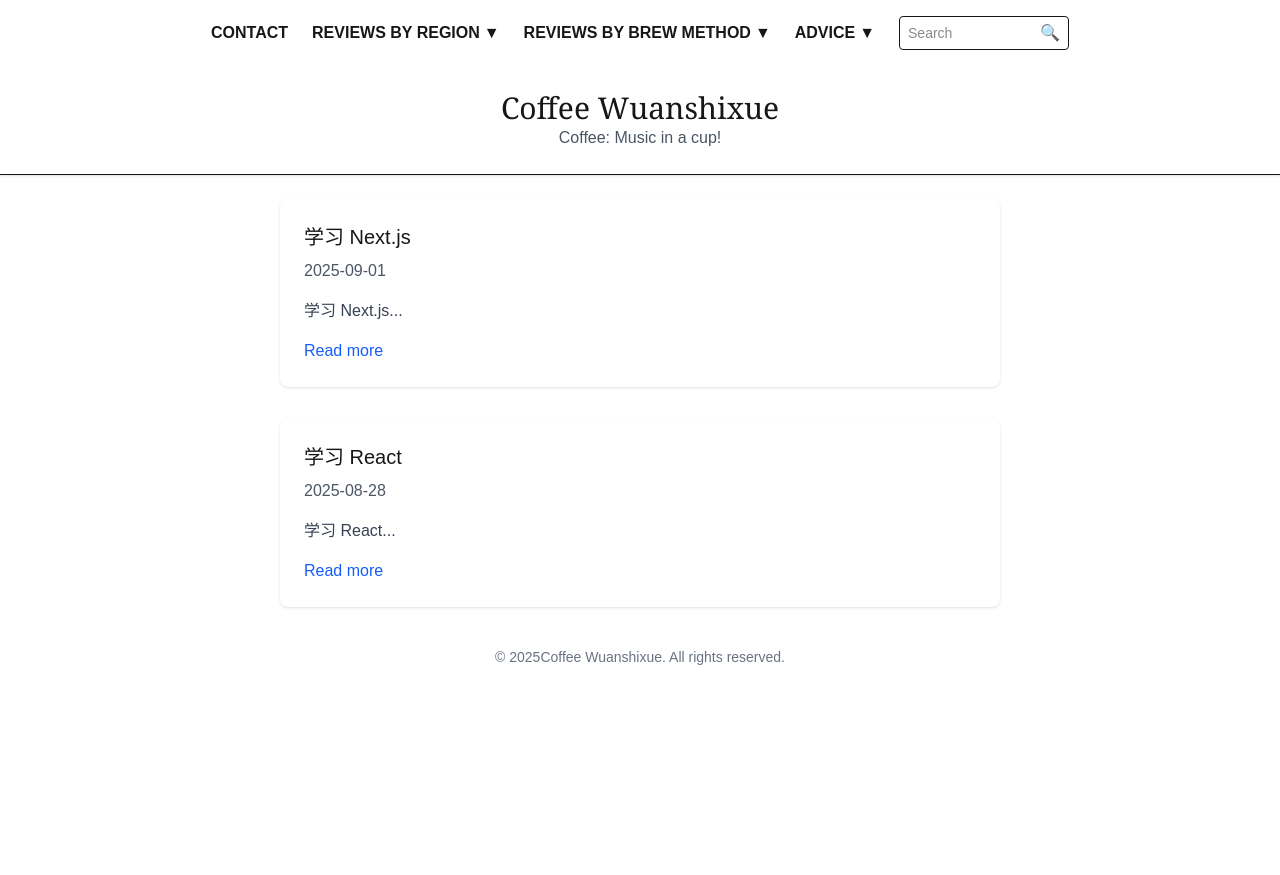
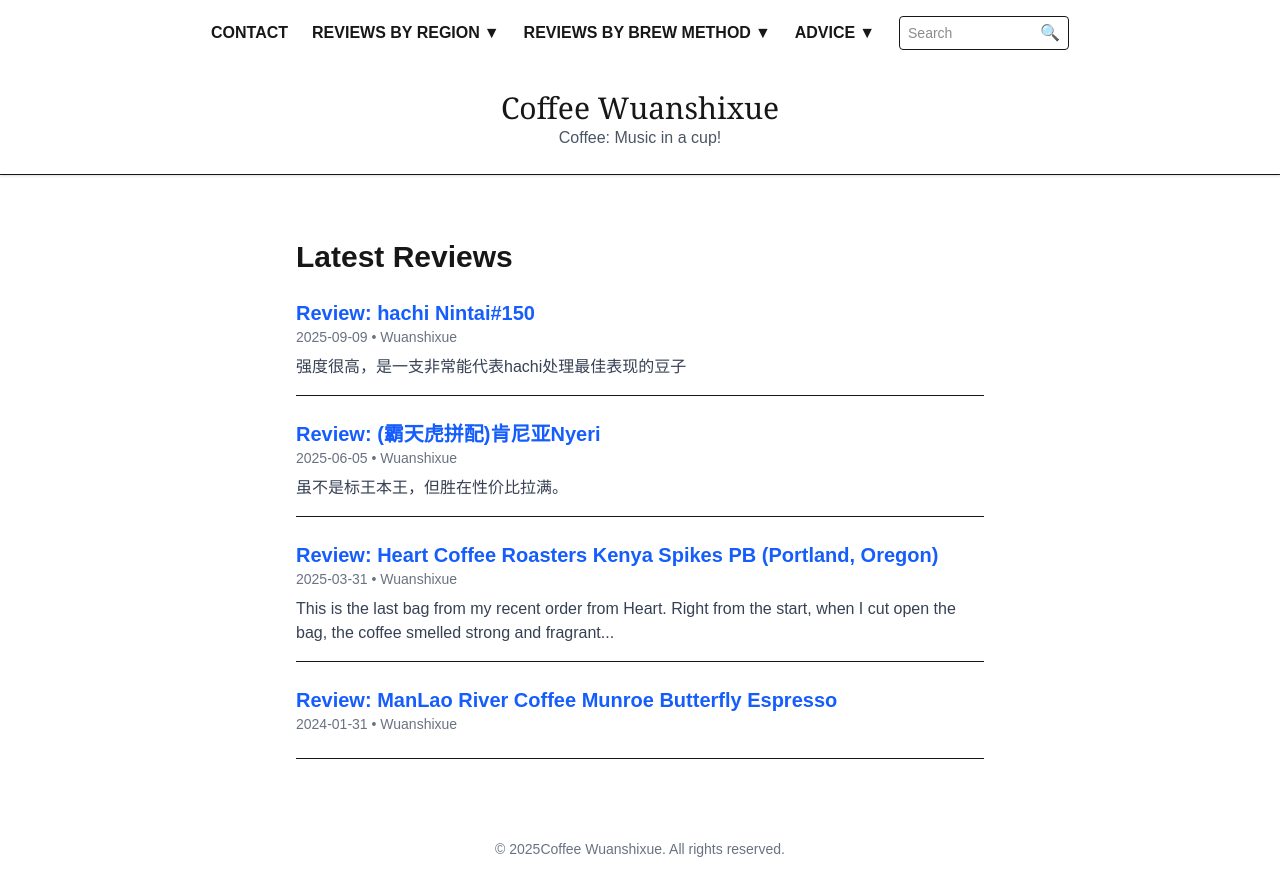
Before and after one commit to wuanshixue/my-app, a Next.js app: page / in a window 1280 px wide. Before the commit the page ends 800 px from the top, so only its background shows below. Built offline with nearby package versions, Linux system fonts and the light colour scheme.

Commit message:
完善首页1

```diff
--- a/posts/nextjs.md
+++ /dev/null
@@ -1,6 +0,0 @@
----
-title: "学习 Next.js"
-date: "2025-09-01"
----
-
-这是第一篇文章，介绍 Next.js。
--- a/posts/react.md
+++ /dev/null
@@ -1,6 +0,0 @@
----
-title: "学习 React"
-date: "2025-08-28"
----
-
-这是第二篇文章，介绍 React。
--- a/src/app/about/page.js
+++ /dev/null
@@ -1,10 +0,0 @@
-
-
-export default function AboutPage() {
-    return (
-        <main className="p-6">
-            <h1 className="text-2xl font-bold">关于我</h1>
-            <p>我是一个正在学习 Next.js 的开发者。</p>
-        </main>
-    )
-}
--- a/src/app/blog/[slug]/page.js
+++ /dev/null
@@ -1,16 +0,0 @@
-import { getPostData } from "@/lib/posts";
-
-export default async function BlogPost({ params }) {
-    const post = await getPostData(params.slug);
-
-    return (
-        <main className="p-6">
-            <h1 className="text-2xl font-bold mb-2">{post.title}</h1>
-            <p className="text-gray-500 mb-4">{post.date}</p>
-            <article
-                className="prose"
-                dangerouslySetInnerHTML={{ __html: post.contentHtml }}
-            />
-        </main>
-    );
-}
--- a/src/app/blog/page.js
+++ /dev/null
@@ -1,25 +0,0 @@
-import Link from "next/link";
-import { getAllPosts } from "@/lib/posts";
-
-export default function BlogPage() {
-    const posts = getAllPosts();
-
-    return (
-        <main className="p-6">
-            <h1 className="text-2xl font-bold">文章</h1>
-            <ul>
-                {posts.map((post) => (
-                    <li key={post.slug} className="mb-2">
-                        <Link
-                            href={`/blog/${post.slug}`}
-                            className="text-blue-600 underline"
-                        >
-                            {post.title}
-                        </Link>
-                        <p className="text-blue-500">{post.date}</p>
-                    </li>
-                ))}
-            </ul>
-        </main>
-    );
-}
--- a/src/app/page.js
+++ b/src/app/page.js
@@ -1,31 +1,30 @@
-import Link from "next/link"
-import {getAllPosts} from "@/lib/posts";
+import Link from "next/link";
+import { getAllPosts } from "@/lib/posts";
 
 export default function HomePage() {
     const posts = getAllPosts();
 
-  return(
-      <section className="space-y-8">
-          {posts.map((post)=>(
-              <article key={post.slug} className="p-6 bg-white rounded-lg shadow">
-                  <h2 className="text-xl font-blod">
-                      <Link href={`/blog/${post.slug}`} className="hover:underline">
-                          {post.title}
-                      </Link>
-                  </h2>
-                  <p className="text-gray-600 mt-2">{post.date}</p>
-                  <p className="mt-4 text-gray-700">
-                      {post.excerpt || post.title}...
-                  </p>
-                  <Link
-                      href={`/blog/${post.slug}`}
-                      className="inline-block mt-4 text-blue-600 hover:underline"
-                      >
-                      Read more
-                  </Link>
-              </article>
-              ))}
-      </section>
-
-  )
+    return (
+        <main className="max-w-3xl mx-auto px-4 py-10">
+            <h1 className="text-3xl font-bold mb-6">Latest Reviews</h1>
+            <ul className="space-y-6">
+                {posts.map((post) => (
+                    <li key={post.slug} className="border-b pb-4">
+                        <Link
+                            href={`/reviews/${post.region}/${post.slug}`}
+                            className="text-xl font-semibold text-blue-600 hover:underline"
+                        >
+                            {post.frontmatter.title}
+                        </Link>
+                        <p className="text-gray-500 text-sm">
+                            {post.frontmatter.date} • {post.frontmatter.author}
+                        </p>
+                        <p className="mt-2 text-gray-700">
+                            {post.frontmatter.excerpt}
+                        </p>
+                    </li>
+                ))}
+            </ul>
+        </main>
+    );
 }
--- a/src/app/reviews/[region]/page.js
+++ b/src/app/reviews/[region]/page.js
@@ -1,32 +1,40 @@
+import Link from "next/link";
+import Image from "next/image";
 import { getPosts } from "@/lib/mdx";
-import Link from "next/link";
 
 export default async function RegionPage({ params }) {
-    const { region } = await params; // ✅ await 访问
-    const posts = getPosts(region); // 如果异步：await getPosts(region)
+    const { region } = await params;
+    const posts = getPosts(region);
 
     if (!posts.length) {
-        return <p className="p-6">No posts found for {region}</p>;
+        return <p className="text-center py-10">No posts found for {region}</p>;
     }
 
     return (
-        <div className="max-w-3xl mx-auto p-6">
-            <h1 className="text-3xl font-bold capitalize mb-6">
-                Reviews in {region}
-            </h1>
-            <ul className="space-y-4">
+        <main className="max-w-3xl mx-auto px-4 py-10">
+            <h1 className="text-3xl font-bold mb-6 capitalize">{region} Reviews</h1>
+            <ul className="space-y-6">
                 {posts.map((post) => (
-                    <li key={post.slug}>
+                    <li key={post.slug} className="border-b pb-6">
+                        {post.frontmatter.image && (
+                            <Image
+                                src={post.frontmatter.image}
+                                alt={post.frontmatter.title}
+                                width={800}
+                                height={400}
+                                className="rounded mb-4"
+                            />
+                        )}
                         <Link
                             href={`/reviews/${region}/${post.slug}`}
-                            className="text-blue-600 hover:underline"
+                            className="text-blue-600 hover:underline text-xl font-semibold"
                         >
-                            {post.meta.title || post.slug}
+                            {post.frontmatter.title || post.slug}
                         </Link>
-                        <p className="text-gray-500">{post.meta.date}</p>
+                        <p className="text-gray-500 text-sm">{post.frontmatter.date}</p>
                     </li>
                 ))}
             </ul>
-        </div>
+        </main>
     );
 }
--- a/src/content/africa/CHGCOFFEE-Kenya-Nyeri.mdx
+++ b/src/content/africa/CHGCOFFEE-Kenya-Nyeri.mdx
@@ -4,26 +4,22 @@ date: "2025-06-05"
 author: "Wuanshixue"
 region: "Kenya Nyeri"
 excerpt: "虽不是标王本王，但胜在性价比拉满。"
-images:
-  - "/images/Kenya-Nyeri-1.jpg"
-  - "/images/Kenya-Nyeri-2.jpg"
-  - "/images/Kenya-Nyeri-3.jpg"
----
-![Kenya Nyeri](/images/Kenya-Nyeri-1.jpg)
-![Kenya Nyeri 2](/images/Kenya-Nyeri-2.jpg)
-![Kenya Nyeri 3](/images/Kenya-Nyeri-3.jpg)
-
-
----
+image: "/images/Kenya-Nyeri-2.jpg"
 
 ---
 
 🏵️ **【霸天虎拼配】肯尼亚**
+
 ♻️ 2025 全新产季 水洗处理
+
 🎖️ **【CHG中国独家批次】产地甄选**
+
 🔥 去年热卖近千包，好评如潮～
+
 💰 克价 5 毛不到，200 克大大包！买到即赚到！
+
 🐯 内含云南「标王」豆种：Batian（巴天/霸天）
+
 我们始终怀念那些洋溢着花香，莓果调性清晰，酸甜十分饱满的肯尼亚水洗咖啡，而这支咖啡就是❣️
 
 **产区信息**
--- a/src/content/latin-america/colombia.mdx
+++ b/src/content/latin-america/colombia.mdx
@@ -4,14 +4,10 @@ date: "2025-09-09"
 author: "Wuanshixue"
 region: "巴拿马"
 excerpt: "强度很高，是一支非常能代表hachi处理最佳表现的豆子"
-images:
-  - "/images/hachi-Nintai-1.jpg"
-  - "/images/hachi-Nintai-2.jpg"
+image: "/images/hachi-Nintai-1.jpg"
+
 ---
 
-![Hachi Nintai 1](/images/hachi-Nintai-1.jpg)
-
-![Hachi Nintai 2](/images/hachi-Nintai-2.jpg)
 
 
 处理过程：Hachi共生过程的这种特殊应用涉及水洗瑰夏的发酵，使用源自自然瑰夏发酵的mosto发酵液，通过将物理樱桃与味道的代谢驱动因素分离，这使水洗后的瑰夏能够吸收其芳香复杂性和微生物特征，而不会经历典型的自然压力和可变形。水洗瑰夏在脱皮后被放在发酵液中，控制发酵大约12-24小时，保持了干净度的同时继承了天然瑰夏的花香和果味细微差别。
--- a/src/lib/mdx.js
+++ b/src/lib/mdx.js
@@ -6,17 +6,15 @@ const contentDir = path.join(process.cwd(), "src/content");
 
 export function getPosts(region) {
     const dir = path.join(contentDir, region);
-    if (!fs.existsSync(dir)) return [];
-
     const files = fs.readdirSync(dir);
 
     return files.map((file) => {
         const filePath = path.join(dir, file);
         const source = fs.readFileSync(filePath, "utf8");
-        const { data } = matter(source);
+        const { data:frontmatter } = matter(source);
         return {
             slug: file.replace(/\.mdx?$/, ""),
-            meta: data,
+            frontmatter,
         };
     });
 }
--- a/src/lib/posts.js
+++ b/src/lib/posts.js
@@ -1,54 +1,51 @@
 import fs from "fs";
 import path from "path";
 import matter from "gray-matter";
-import { remark } from "remark";
-import html from "remark-html";
 
-const postsDirectory = path.join(process.cwd(), "posts");
+const contentDir = path.join(process.cwd(), "src", "content");
 
-export function getAllPosts() {
-    const fileNames = fs.readdirSync(postsDirectory);
+/**
+ * 获取某个地区的所有文章
+ */
+export function getPostsByRegion(region) {
+    const regionDir = path.join(contentDir, region);
 
-    const posts = fileNames
-        .filter((fileName) => fileName.endsWith(".md"))
-        .map((fileName) => {
-            const slug = fileName.replace(/\.md$/, "");
-            const filePath = path.join(postsDirectory, fileName);
+    if (!fs.existsSync(regionDir)) return [];
 
-            const fileContents = fs.readFileSync(filePath, "utf8");
-            const { data } = matter(fileContents);
+    const fileNames = fs.readdirSync(regionDir);
+
+    return fileNames
+        .filter((file) => file.endsWith(".md") || file.endsWith(".mdx"))
+        .map((file) => {
+            const slug = file.replace(/\.mdx?$/, "");
+            const fullPath = path.join(regionDir, file);
+            const fileContents = fs.readFileSync(fullPath, "utf8");
+            const { data: frontmatter } = matter(fileContents);
 
             return {
                 slug,
-                title: data.title || slug,
-                date: data.date || "未设置日期",
+                region,
+                frontmatter,
             };
         });
-
-    return posts.sort((a, b) => (a.date < b.date ? 1 : -1));
 }
 
 /**
- * 获取单篇文章（Markdown 转 HTML）
+ * 获取所有文章（跨地区）
  */
-export async function getPostData(slug) {
-    const filePath = path.join(postsDirectory, `${slug}.md`);
+export function getAllPosts() {
+    const regions = fs.readdirSync(contentDir).filter((file) =>
+        fs.statSync(path.join(contentDir, file)).isDirectory()
+    );
 
-    if (!fs.existsSync(filePath)) {
-        throw new Error(`找不到文章: ${slug}`);
-    }
+    let posts = [];
 
-    const fileContents = fs.readFileSync(filePath, "utf8");
-    const { data, content } = matter(fileContents);
+    regions.forEach((region) => {
+        posts = posts.concat(getPostsByRegion(region));
+    });
 
-    // 把 markdown 转成 HTML
-    const processedContent = await remark().use(html).process(content);
-    const contentHtml = processedContent.toString();
-
-    return {
-        slug,
-        title: data.title || slug,
-        date: data.date || "未设置日期",
-        contentHtml, // ✅ 这里返回 HTML
-    };
+    // 按日期倒序排序
+    return posts.sort(
+        (a, b) => new Date(b.frontmatter.date) - new Date(a.frontmatter.date)
+    );
 }
```
